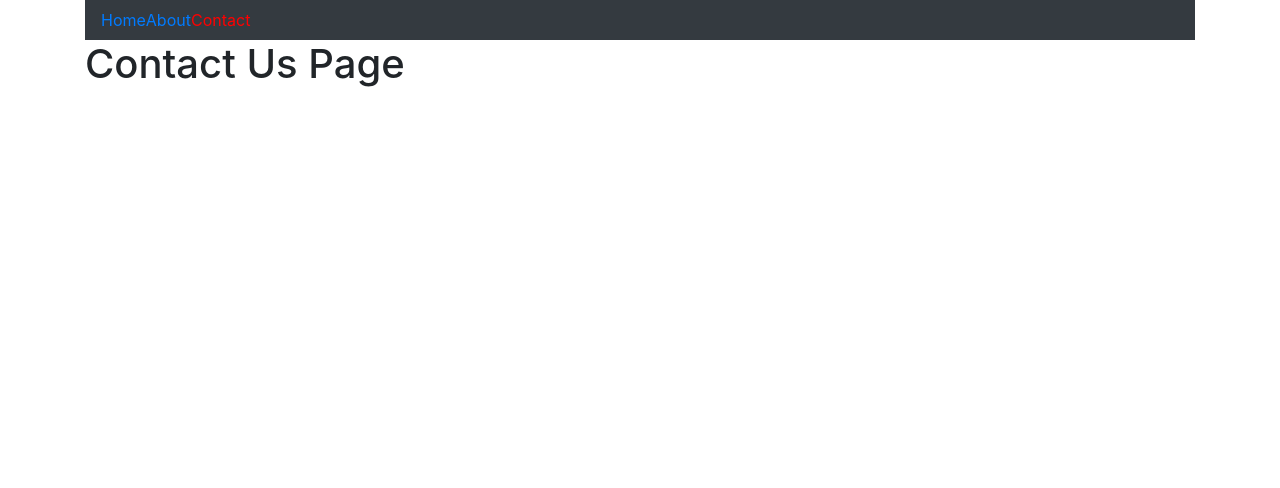
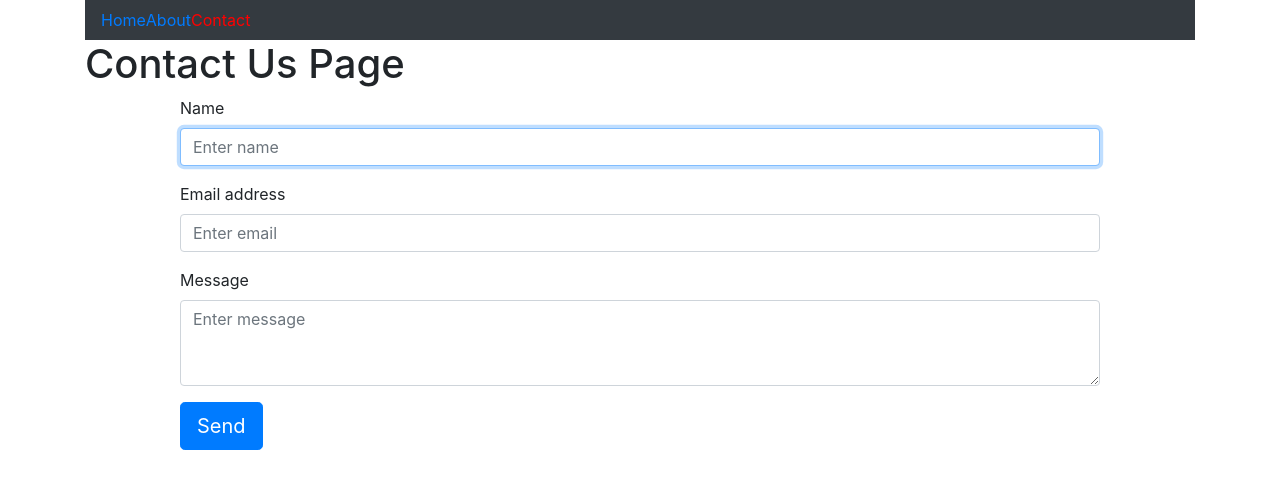
Before and after one commit to Arthur-Ayvazyan/app-todo, a React (Create React App) app: page /contact in a window 1280 px wide. Shown: the top 488 px of the page. Built offline with nearby package versions, Linux system fonts and the light colour scheme.

Commit message:
created message form with HOOKS

```diff
--- a/src/components/pages/Contact/Contact.js
+++ b/src/components/pages/Contact/Contact.js
@@ -1,7 +1,120 @@
-import React from 'react';
+import React, { useState, useRef, useEffect } from 'react';
+import { Form, Button, Row, Col } from "react-bootstrap";
 
 export default function Contact() {
+
+   const [formValues, setFormValues] = useState({
+      name: '',
+      email: '',
+      message: ''
+   });
+
+   const textInput = useRef();
+
+   useEffect(() => {
+      textInput.current.focus();
+   }, []);
+
+   const handleChange = (event) => {
+      setFormValues({
+         ...formValues,
+         [event.target.name]: event.target.value
+
+      })
+   };
+
+   const handleSend = () => {
+
+      const { name, email, message } = formValues;
+
+      if (!(name && email && message)) return;
+
+      fetch('http://localhost:3001/form', {
+         method: 'POST',
+         headers: {
+            'Content-Type': 'application/json'
+         },
+         body: JSON.stringify(formValues),
+      })
+         .then(async (response) => {
+
+            const res = await response.json();
+
+            if (response.status >= 400 && response.status < 600) {
+               if (res.error) {
+                  throw res.error;
+               }
+            }
+            setFormValues({
+               name: '',
+               email: '',
+               message: '',
+            });
+            alert('sent succesfully');
+         })
+         .catch((error) => {
+            alert('email error');
+            console.log('error', error);
+         });
+   };
+
    return (
-      <h1>Contact Us Page</h1>
+      <div>
+         <h1>Contact Us Page</h1>
+         <Row className="justify-content-center">
+            <Col xs={10}>
+               <Form>
+                  <Row className="flex-column justify-content-end">
+                     <Col>
+                        <Form.Group>
+                           <Form.Label>Name</Form.Label>
+                           <Form.Control
+                              ref={textInput}
+                              type="text"
+                              placeholder="Enter name"
+                              value={formValues.name}
+                              onChange={handleChange} name="name"
+                           />
+                        </Form.Group>
+                     </Col>
+                     <Col>
+                        <Form.Group>
+                           <Form.Label>Email address</Form.Label>
+                           <Form.Control
+                              type="email"
+                              name="email"
+                              placeholder="Enter email"
+                              value={formValues.email}
+                              onChange={handleChange}
+                           />
+                        </Form.Group>
+                     </Col>
+                     <Col>
+                        <Form.Group>
+                           <Form.Label>Message</Form.Label>
+                           <Form.Control
+                              as="textarea"
+                              rows={3}
+                              placeholder="Enter message"
+                              value={formValues.message}
+                              name="message"
+                              onChange={handleChange}
+                           />
+                        </Form.Group>
+                     </Col>
+                     <Col>
+                        <Button className="w-20" size="lg" variant="primary" onClick={handleSend}>
+                           Send
+                        </Button>
+                     </Col>
+                  </Row>
+
+
+
+               </Form>
+            </Col>
+         </Row>
+      </div >
+
    )
 }
```
